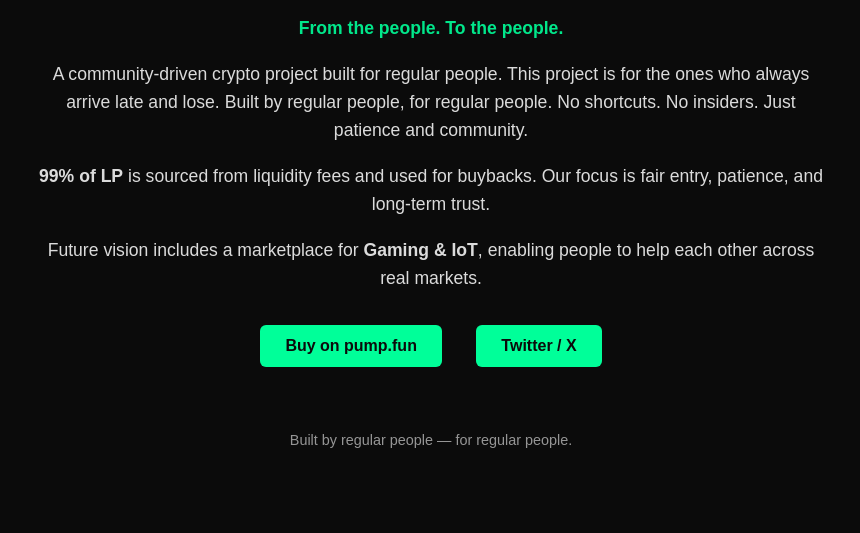
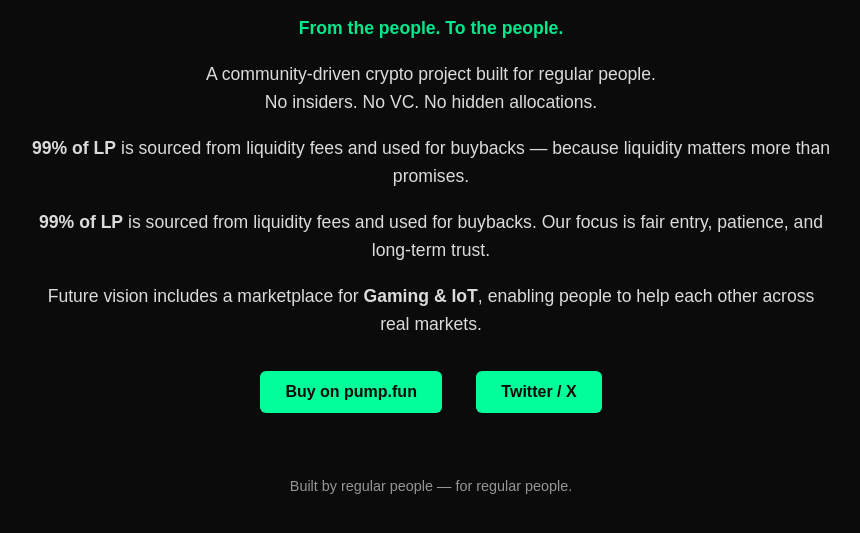
Before and after one commit to gotpftp-ship-it/government-of-the-people, a plain HTML site: page index.html in a window 1280 px wide. Shown: the part 115-648 px from the top of the page, without its empty margins (209-1069 px from the left). Drawn offline with Linux system fonts and the light colour scheme.

Commit message:
Update index.html

```diff
--- a/index.html
+++ b/index.html
@@ -49,16 +49,17 @@
 </head>
 <body>
   <div class="container">
-    <h1>Government of the People</h1>
-    <p class="highlight">From the people. To the people.</p>
+   <h1>Government of the People</h1>
+<p class="highlight">From the people. To the people.</p>
 
-    <p>
-      A community-driven crypto project built for regular people.
-      This project is for the ones who always arrive late and lose.
-      Built by regular people, for regular people.
-      No shortcuts. No insiders. Just patience and community.
+<p>
+  A community-driven crypto project built for regular people.<br>
+  No insiders. No VC. No hidden allocations.
+</p>
 
-
+<p>
+  <strong>99% of LP</strong> is sourced from liquidity fees and used for buybacks —
+  because liquidity matters more than promises.
     </p>
 
     <p>
```
